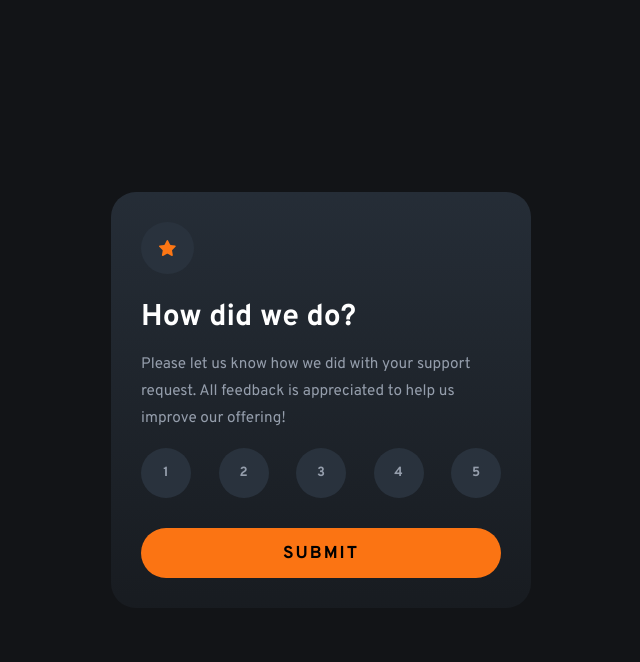
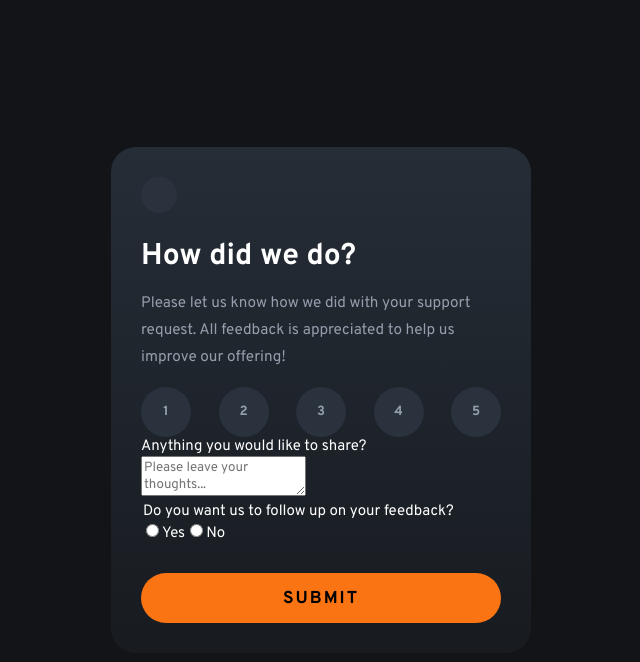
Before and after one commit to DebabrataBanik/interactive-rating-component-main, a React (Vite) app in the folder interactive_rating_component_React/: page / in a window 1280 px wide. Shown: the top 662 px of the page, without its empty margins (319-959 px from the left). Built offline with nearby package versions, Linux system fonts and the light colour scheme.

Commit message:
add error and Input
minor styling changes

```diff
--- a/interactive_rating_component_React/src/components/Rating.jsx
+++ b/interactive_rating_component_React/src/components/Rating.jsx
@@ -1,8 +1,12 @@
+import Input from "./Input"
+import { FontAwesomeIcon } from '@fortawesome/react-fontawesome'
 
 function Rating({
   selectedRating,
   setSelectedRating,
-  handleSubmit
+  handleSubmit,
+  error,
+  setError
 }) {
 
   const ratings = [1, 2, 3, 4, 5]
@@ -10,7 +14,7 @@ function Rating({
   return (
     <div className="card">
       <div className="star__container">
-        <img src="images/icon-star.svg" alt="icon-star" />
+        <svg xmlns="http://www.w3.org/2000/svg" viewBox="0 0 384 512"><path d="M342.6 150.6c12.5-12.5 12.5-32.8 0-45.3s-32.8-12.5-45.3 0L192 210.7 86.6 105.4c-12.5-12.5-32.8-12.5-45.3 0s-12.5 32.8 0 45.3L146.7 256 41.4 361.4c-12.5 12.5-12.5 32.8 0 45.3s32.8 12.5 45.3 0L192 301.3 297.4 406.6c12.5 12.5 32.8 12.5 45.3 0s12.5-32.8 0-45.3L237.3 256 342.6 150.6z" /></svg>
       </div>
 
       <section>
@@ -25,7 +29,10 @@ function Rating({
             <li key={rating}>
               <button
                 className={`rating ${selectedRating === rating ? "selected" : ""}`}
-                onClick={() => setSelectedRating(rating)}
+                onClick={() => {
+                  setSelectedRating(rating)
+                  setError('')
+                }}
               >
                 {rating}
               </button>
@@ -34,6 +41,9 @@ function Rating({
         </ul>
       </section>
 
+      <Input />
+
+      {error && <span className="error">{error}</span>}
       <button className="btn" onClick={handleSubmit}>SUBMIT</button>
     </div>
   )
```
